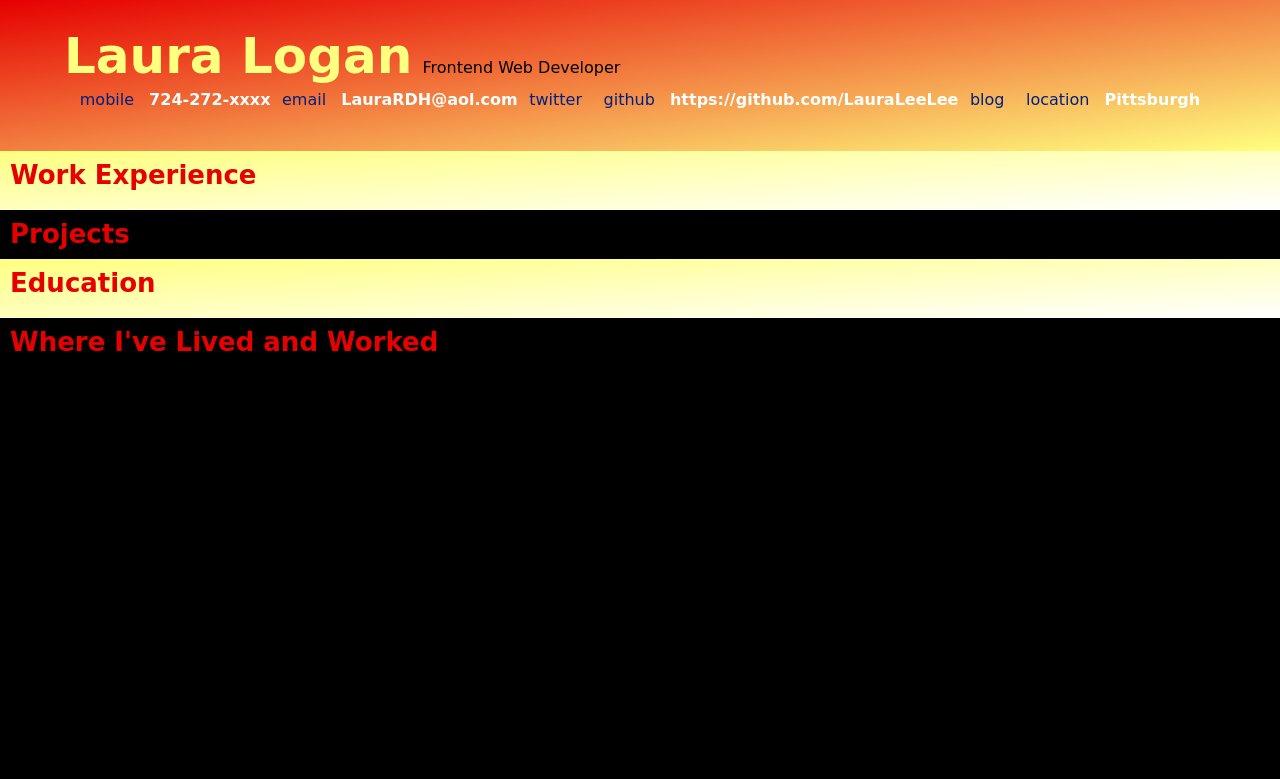
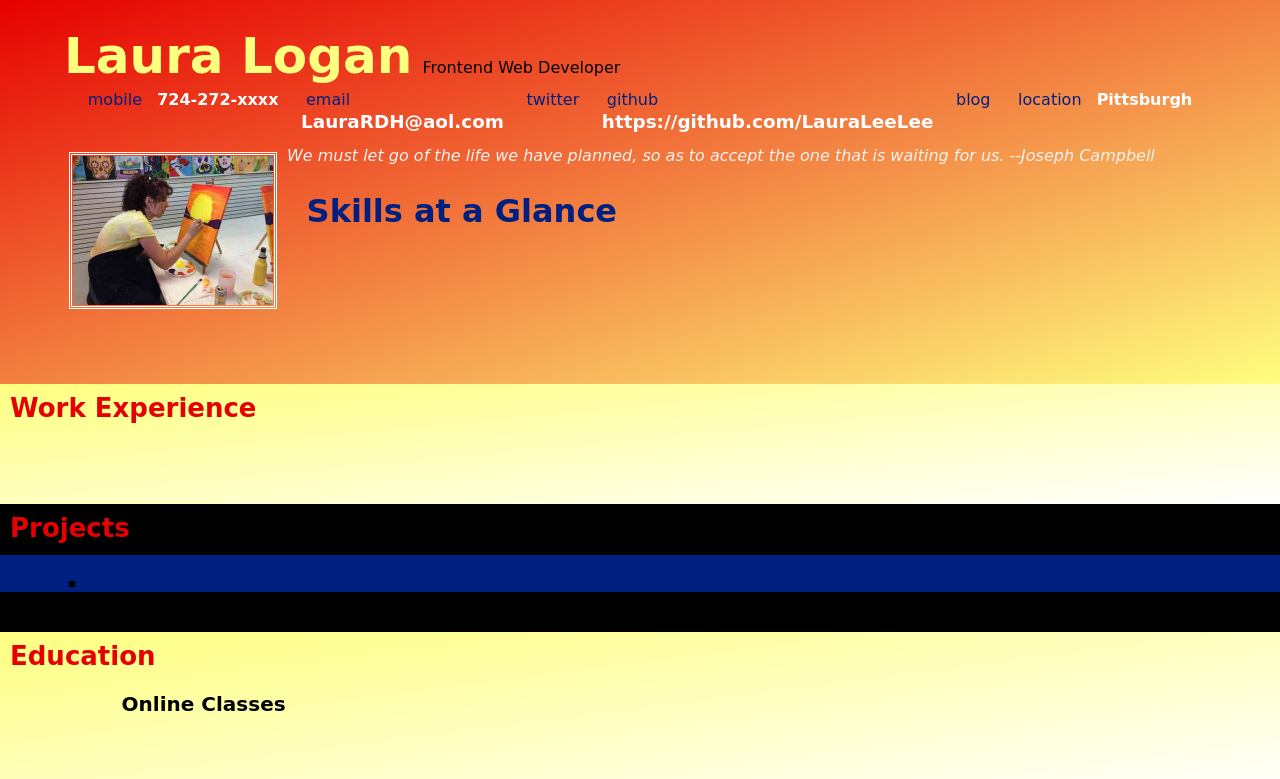
Before and after one commit to LauraLeeLee/onlineResumeKO, a website: page index.html in a window 1280 px wide. Shown: the top 779 px of the page. Drawn offline with Linux system fonts and the light colour scheme; some packages are replaced by stand-ins of ours; a web font is replaced by a local one.

Commit message:
adds html elements for data binding adds skills binding (not quite right)

```diff
--- a/index.html
+++ b/index.html
@@ -33,39 +33,66 @@ Cameron Pittman, Udacity Course Developer
         </li>
         <li class="flex-item">
           <span class="blue-text">email</span>
-          <span class="white-text" data-bind="text: email"></span>
+          <a class="white-text" data-bind="attr: {href: email, title: email}, text: email"></a>
         </li>
         <li class="flex-item">
           <span class="blue-text">twitter</span>
-          <span class="white-text"></span>
+          <a class="white-text"></a>
         </li>
         <li class="flex-item">
           <span class="blue-text">github</span>
-          <span class="white-text" data-bind="text: github"></span>
+          <a class="white-text" data-bind="attr: { href: github, title: github}, text: github"></a>
         </li>
         <li class="flex-item">
           <span class="blue-text">blog</span>
-          <span class="white-text"></span>
+          <a class="white-text"></a>
         </li>
         <li class="flex-item">
           <span class="blue-text">location</span>
           <span class="white-text" data-bind="text: city"></span>
         </li>
       </ul>
-
+      <img data-bind="attr: {src: biopic}" class="biopic"></img>
+      <span data-bind="text: welcomeMessage" class="welcome-message"></span>
+      <h3 id="skills-h3">Skills at a Glance</h3>
+      <ul data-bind = "foreach: skills" id="skills" class="flex-column">
+        <li class="flex-item"><span class="white-text"></span></li>
+      </ul>
     </div>
     <div style="clear: both;"></div>
     <div id="workExperience" class="yellow-gradient">
       <h2>Work Experience</h2>
+      <div class="work-entry"></div>
+      <a ></a>
+      <div class="date-text"></div>
+      <div class="location-text"></div>
+      <p><br></p>
     </div>
     <div id="projects">
       <h2>Projects</h2>
+      <div class="project-entry blue">
+        <a></a>
+        <div class="date-text"></div>
+        <p><br></p>
+        <img>
+      </div>
     </div>
     <div id="education" class="yellow-gradient">
       <h2>Education</h2>
+      <div class="education-entry">
+        <a></a>
+        <div class="location-text"></div>
+        <div ckass-"location-text"></div>
+        <em<br></em>
+        <h3>Online Classes</h3>
+        <a></a>
+        <div class="date-text"></div>
+        <br><a></a>
+      </div>
     </div>
     <div id="mapDiv">
       <h2>Where I've Lived and Worked</h2>
+      <div id="map"></div>
     </div>
     <div id="lets-connect">
       <h2 class="center-text">Let's Connect</h2>
--- a/js/ko.js
+++ b/js/ko.js
@@ -11,7 +11,7 @@ var data = {
       "github": "https://github.com/LauraLeeLee",
       "location": "Pittsburgh"
     },
-    "skills": ["HTML", "CSS", "JavaScript", "Photoshop"]
+    "skills": ["HTML", "CSS", "JavaScript", "KnockoutJs", "Photoshop"]
   },
   education: {
     "schools": [{
```
